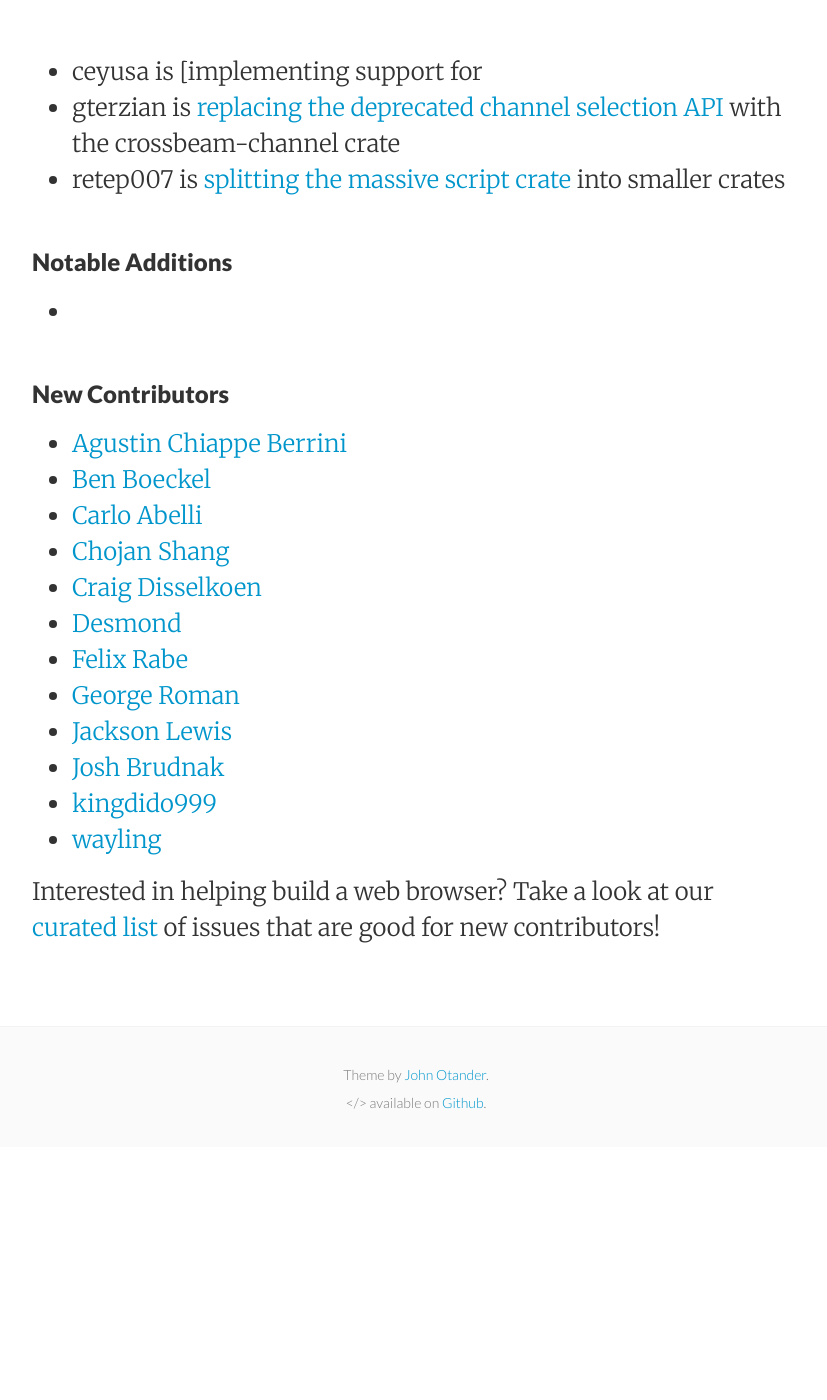
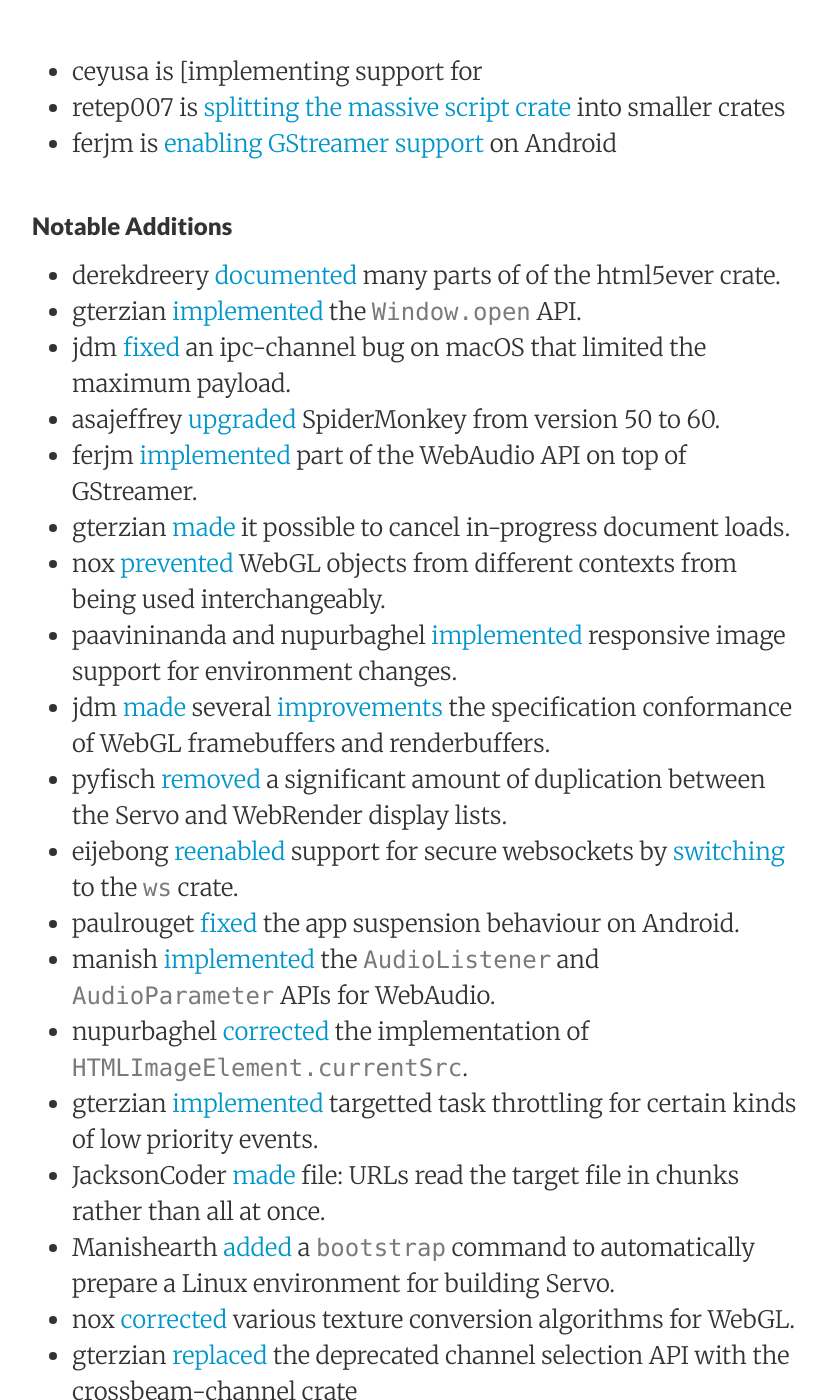
Before and after one commit to servo/blog.servo.org, a Jekyll site: the page built from _posts/2018-09-10-twis-113.md, in a window 1280 px wide and 1400 px high, scrolled down 963 px. Shown: the whole window, without its empty margins (224-1051 px from the left). Built offline with Jekyll 4.4.1, drawn with Linux system fonts in a browser that asks for light colours; before the commit the page ends 2110 px from its top, so only the background shows below that; some of the changed text lies outside the part shown.

Commit message:
notable changes

```diff
--- a/_posts/2018-09-10-twis-113.md
+++ b/_posts/2018-09-10-twis-113.md
@@ -20,12 +20,30 @@
 - eijebong is [updating hyper] from 0.10 to 0.12, enabling Servo to make use of async I/O in the future
 - kingdido999, chansuke, pyfisch, and AnshulMalik are [running rustfmt](https://github.com/servo/servo/issues/21373) on all 100k+ lines of code in Servo
 - ceyusa is [implementing support for <video>](https://github.com/servo/servo/pull/21543) based on GStreamer
-- gterzian is [replacing the deprecated channel selection API](https://github.com/servo/servo/pull/21325) with the crossbeam-channel crate
 - retep007 is [splitting the massive script crate](https://github.com/servo/servo/pull/21371) into smaller crates
+- ferjm is [enabling GStreamer support](https://github.com/servo/servo/pull/21730) on Android
 
 ### Notable Additions
 
--
+- derekdreery [documented](https://github.com/servo/html5ever/pull/329) many parts of of the html5ever crate.
+- gterzian [implemented](https://github.com/servo/servo/pull/20678) the `Window.open` API.
+- jdm [fixed](https://github.com/servo/ipc-channel/pull/199) an ipc-channel bug on macOS that limited the maximum payload.
+- asajeffrey [upgraded](https://github.com/servo/servo/pull/21029) SpiderMonkey from version 50 to 60.
+- ferjm [implemented](https://github.com/servo/servo/pull/21158) part of the WebAudio API on top of GStreamer.
+- gterzian [made](https://github.com/servo/servo/pull/21111) it possible to cancel in-progress document loads.
+- nox [prevented](https://github.com/servo/servo/pull/21240) WebGL objects from different contexts from being used interchangeably.
+- paavininanda and nupurbaghel [implemented](https://github.com/servo/servo/pull/21280) responsive image support for environment changes.
+- jdm [made](https://github.com/servo/servo/pull/21461) several [improvements](https://github.com/servo/servo/pull/21313) the specification conformance of WebGL framebuffers and renderbuffers.
+- pyfisch [removed](https://github.com/servo/servo/pull/21348) a significant amount of duplication between the Servo and WebRender display lists.
+- eijebong [reenabled](https://github.com/servo/servo/pull/21424) support for secure websockets by [switching](https://github.com/servo/servo/pull/21386) to the `ws` crate.
+- paulrouget [fixed](https://github.com/servo/servo/pull/21405) the app suspension behaviour on Android.
+- manish [implemented](https://github.com/servo/servo/pull/21502) the `AudioListener` and `AudioParameter` APIs for WebAudio.
+- nupurbaghel [corrected](https://github.com/servo/servo/pull/21533) the implementation of `HTMLImageElement.currentSrc`.
+- gterzian [implemented](https://github.com/servo/servo/pull/21388) targetted task throttling for certain kinds of low priority events.
+- JacksonCoder [made](https://github.com/servo/servo/pull/21560) file: URLs read the target file in chunks rather than all at once.
+- Manishearth [added](https://github.com/servo/servo/pull/21586) a `bootstrap` command to automatically prepare a Linux environment for building Servo.
+- nox [corrected](https://github.com/servo/servo/pull/21646) various texture conversion algorithms for WebGL.
+- gterzian [replaced](https://github.com/servo/servo/pull/21325) the deprecated channel selection API with the crossbeam-channel crate
 
 ### New Contributors
 
```
Also changed, not shown: other parts of _posts/2018-09-10-twis-113.md (+6 -4 lines).
